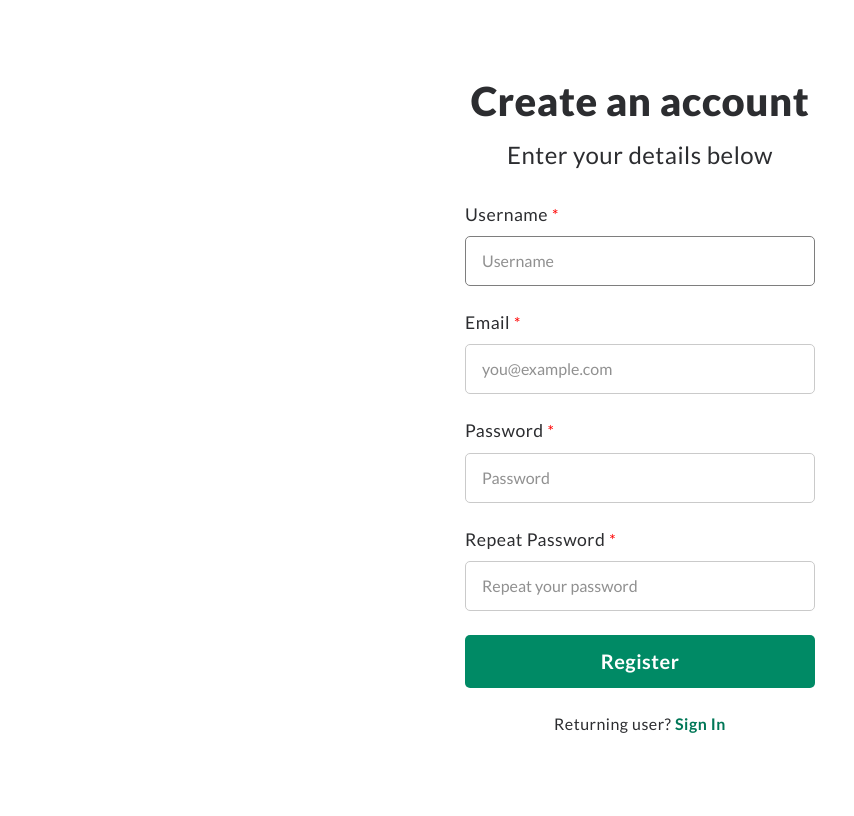
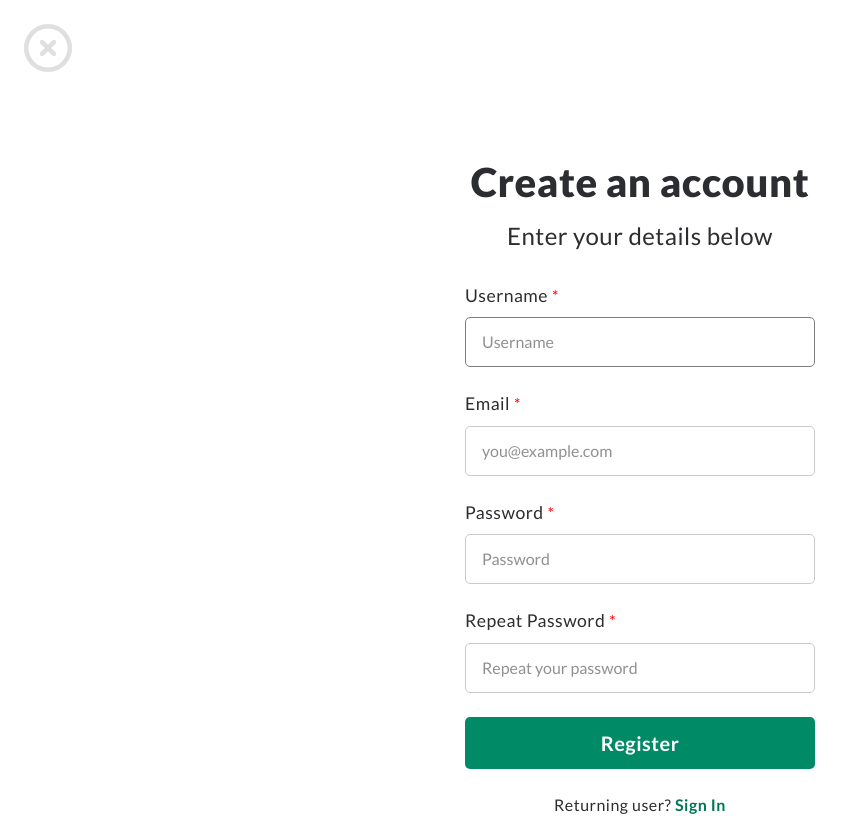
Before and after one commit to brucehow/examinaid, a Flask app: page /register in a window 1280 px wide. Shown: the top 816 px of the page, without its empty margins (0-854 px from the left). Before the commit the page ends 733 px from the top, so only its background shows below. Run offline with Flask 2, Linux system fonts and the light colour scheme; some libraries are stand-ins or nearby versions.

Commit message:
Add close button for login/register for navigation

```diff
--- a/app/static/css/header.css
+++ b/app/static/css/header.css
@@ -9,6 +9,11 @@ header {
   background-color: white;
   box-shadow: 0px 3px 10px rgba(0, 0, 0, 0.1);
   padding: 15px; /* Navbar static size */
+}
+
+.navbar-hidden {
+  background-color: white;
+  margin: 1rem 0 0 1rem;
 }
 
 .nav-link {
@@ -42,3 +47,14 @@ header {
 .nav-icon {
   font-size: 1.8rem;
 }
+
+/* Hidden style nav icon */
+.nav-back {
+  font-size: 3rem;
+  opacity: 0.15;
+}
+
+.nav-back:hover {
+  opacity: 0.7;
+  transition: 300ms;
+}
--- a/app/templates/login.html
+++ b/app/templates/login.html
@@ -7,6 +7,7 @@
       integrity="sha384-Vkoo8x4CGsO3+Hhxv8T/Q5PaXtkKtu6ug5TOeNV6gBiFeWPGFN9MuhOf23Q9Ifjh" crossorigin="anonymous" />
     <!-- Custom Stylesheets -->
     <link rel="stylesheet" href="../static/css/main.css"/>
+    <link rel="stylesheet" href="../static/css/header.css">
     <link rel="stylesheet" href="../static/css/forms.css"/>
 
     {% if title %}
@@ -18,6 +19,15 @@
   <body>
     <main>
       {% block content %}
+      <nav class="navbar-hidden navbar-expand-md">
+        <ul class="navbar-nav mr-auto">
+          <li class="nav-item">
+            <a class="nav-link" href="{{ url_for('index') }}">
+              <span class="far fa-times-circle nav-back"></span>
+            </a>
+          </li>
+        </ul>
+      </nav>
       <form class="login" action="" method="post" novalidate>
         <h2>Welcome back</h2>
         <h4>Sign in to continue</h4>
@@ -54,9 +64,13 @@
       </form>
     {% endblock %}
     </main>
+    <!-- Font Awesome -->
+    <script src="https://kit.fontawesome.com/84fb170980.js" crossorigin="anonymous"></script>
+    <!-- jQuery -->
     <script src="https://code.jquery.com/jquery-3.4.1.js"
     integrity="sha256-WpOohJOqMqqyKL9FccASB9O0KwACQJpFTUBLTYOVvVU="
     crossorigin="anonymous"></script>
+    <!-- Custom Scripts -->
     <script src="../static/scripts/index.js"></script>
   </body>
 </html>
--- a/app/templates/register.html
+++ b/app/templates/register.html
@@ -1,6 +1,15 @@
 {% extends "login.html" %}
 
 {% block content %}
+<nav class="navbar-hidden navbar-expand-md">
+  <ul class="navbar-nav mr-auto">
+    <li class="nav-item">
+      <a class="nav-link" href="{{ url_for('index') }}">
+        <span class="far fa-times-circle nav-back"></span>
+      </a>
+    </li>
+  </ul>
+</nav>
 <form class="login" action="" method="post">
   <h2>Create an account</h2>
   <h4>Enter your details below</h4>
```
Lines whose indentation alone changed are shown as unchanged.
